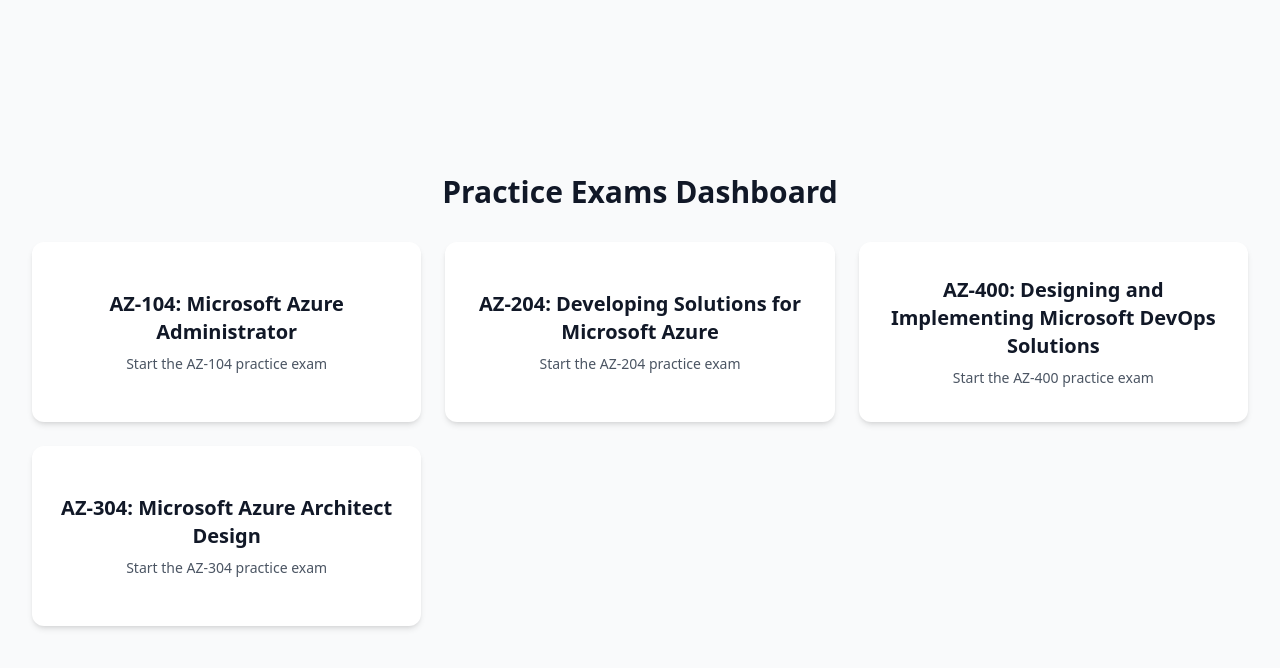
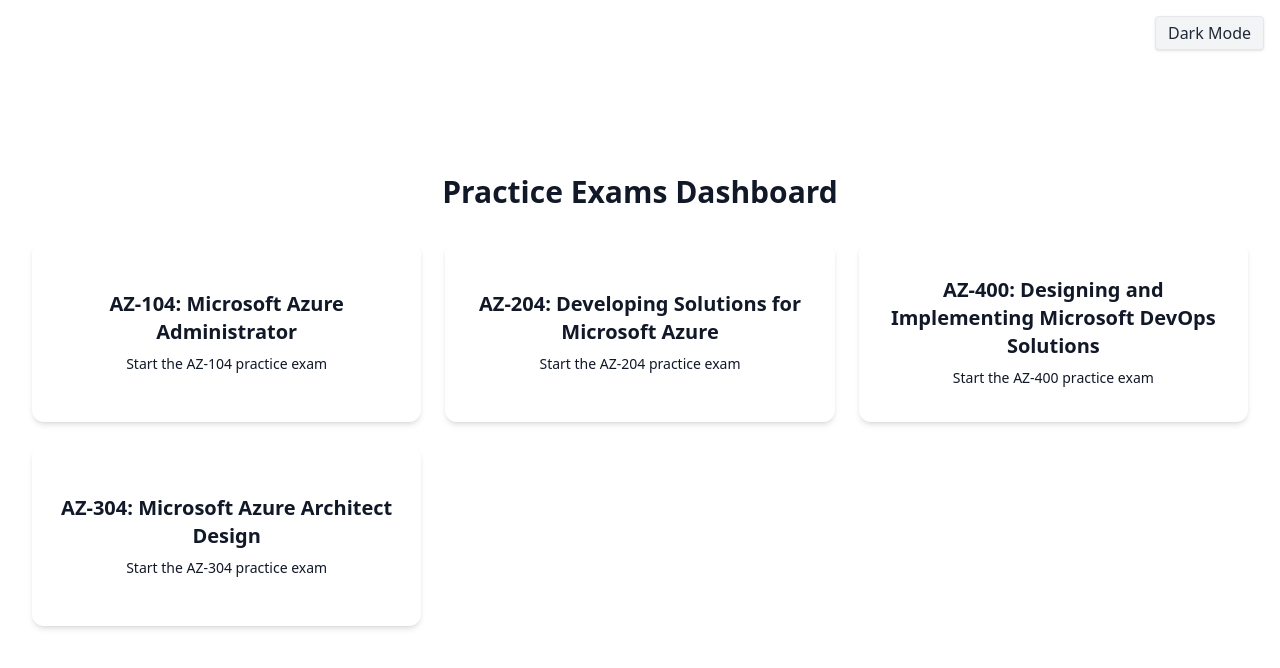
Before and after one commit to carvenmartis/azure-practice-exams, a Next.js app: page / in a window 1280 px wide. Shown: the top 668 px of the page. Built offline with nearby package versions, Linux system fonts and the light colour scheme.

Commit message:
darkmode

```diff
--- a/pages/_app.tsx
+++ b/pages/_app.tsx
@@ -1,11 +1,41 @@
+import '../styles/globals.css';
 import type { AppProps } from 'next/app';
-import '../styles/globals.css';
+import { createContext, useContext, useState } from 'react';
+
+// Create a context for dark mode
+const DarkModeContext = createContext<{
+  darkMode: boolean;
+  setDarkMode: (v: boolean) => void;
+}>({ darkMode: false, setDarkMode: () => {} });
+
+export function useDarkMode() {
+  return useContext(DarkModeContext);
+}
 
 /**
  * Custom App component that wraps every page in the application.
  * It imports the global Tailwind CSS styles and forwards all
  * properties to the underlying page component.
  */
-export default function MyApp({ Component, pageProps }: AppProps) {
-  return <Component {...pageProps} />;
+function MyApp({ Component, pageProps }: AppProps) {
+  const [darkMode, setDarkMode] = useState(false);
+
+  return (
+    <DarkModeContext.Provider value={{ darkMode, setDarkMode }}>
+      <div className={darkMode
+        ? 'dark bg-gray-900 text-white min-h-screen'
+        : 'bg-white text-gray-900 min-h-screen'}>
+        {/* Only one toggle for the whole app */}
+        <button
+          className="fixed top-4 right-4 z-50 px-3 py-1 rounded bg-gray-100 dark:bg-gray-700 text-gray-800 dark:text-gray-200 border border-gray-200 dark:border-gray-600 hover:bg-gray-200 dark:hover:bg-gray-600 transition-colors shadow"
+          onClick={() => setDarkMode((d) => !d)}
+        >
+          {darkMode ? 'Light Mode' : 'Dark Mode'}
+        </button>
+        <Component {...pageProps} />
+      </div>
+    </DarkModeContext.Provider>
+  );
 }
+
+export default MyApp;
--- a/pages/exams/[slug].tsx
+++ b/pages/exams/[slug].tsx
@@ -3,6 +3,7 @@
 import Link from 'next/link';
 import path from 'path';
 import fs from 'fs';
+import { useDarkMode } from '../_app';
 
 interface Question {
   question?: string;
@@ -43,6 +44,7 @@
 
   const [currentIndex, setCurrentIndex] = useState(0);
   const [selectedAnswers, setSelectedAnswers] = useState<number[]>([]);
+  const { darkMode } = useDarkMode();
 
   const currentQuestion = questions[currentIndex];
 
@@ -66,7 +68,7 @@
     ).length;
     const score = Math.round((correctCount / total) * 1000);
     return (
-      <div className="min-h-screen flex flex-col items-center justify-center p-4">
+      <div className={`min-h-screen flex flex-col items-center justify-center p-4 ${darkMode ? 'bg-gray-900 text-white' : 'bg-white text-gray-900'}`}>
         <h1 className="text-3xl font-bold mb-4">Exam Complete</h1>
         <p className="text-lg mb-2">
           You answered {correctCount} out of {total} questions correctly.
@@ -86,7 +88,7 @@
   const isCorrect = showFeedback && userSelection === currentQuestion.answerIndex;
 
   return (
-    <div className="min-h-screen py-10 px-4 sm:px-6 lg:px-8 flex flex-col items-center justify-center">
+    <div className={`min-h-screen py-10 px-4 sm:px-6 lg:px-8 flex flex-col items-center justify-center ${darkMode ? 'bg-gray-900 text-white' : 'bg-white text-gray-900'}`}>
       <div className="max-w-3xl w-full flex flex-col items-center">
         <h1 className="text-2xl font-bold mb-4 text-center">
           {slug.toUpperCase()} Practice Exam
@@ -95,20 +97,23 @@
           <p className="text-lg font-medium text-center">
             Question {currentIndex + 1} of {questions.length}
           </p>
-          <p className="mt-2 text-gray-800 text-center">
+          <p className={`mt-2 text-center ${darkMode ? 'text-gray-200' : 'text-gray-800'}`}>
             {currentQuestion.question}
           </p>
         </div>
         <div className="space-y-3 w-full flex flex-col items-center">
           {currentQuestion.options.map((opt, idx) => {
-            let style = 'border-gray-300 hover:bg-gray-100';
+            let style = darkMode
+              ? 'border-gray-600 hover:bg-gray-800'
+              : 'border-gray-300 hover:bg-gray-100';
             if (showFeedback && userSelection === idx) {
               style = idx === currentQuestion.answerIndex
-                ? 'border-green-500 bg-green-50'
-                : 'border-red-500 bg-red-50';
+                ? (darkMode ? 'border-green-400 bg-green-900' : 'border-green-500 bg-green-50')
+                : (darkMode ? 'border-red-400 bg-red-900' : 'border-red-500 bg-red-50');
             } else if (showFeedback && idx === currentQuestion.answerIndex) {
-              // highlight the correct answer even if not selected
-              style = 'border-green-500 bg-green-50';
+              style = darkMode
+                ? 'border-green-400 bg-green-900'
+                : 'border-green-500 bg-green-50';
             }
             return (
               <button
@@ -124,17 +129,17 @@
           })}
         </div>
         {showFeedback && (
-          <div className="mt-6 p-4 border rounded-lg bg-gray-50 flex flex-col items-center w-full">
+          <div className={`mt-6 p-4 border rounded-lg flex flex-col items-center w-full ${darkMode ? 'bg-gray-800' : 'bg-gray-50'}`}>
             <p className="font-semibold text-center">
               Correct answer: {currentQuestion.options[currentQuestion.answerIndex]}
             </p>
-            <p className="mt-2 text-gray-700 text-center">
+            <p className={`mt-2 text-center ${darkMode ? 'text-gray-200' : 'text-gray-700'}`}>
               {currentQuestion.explanation}
             </p>
             {currentQuestion.link && (
               <a
                 href={currentQuestion.link}
-                className="mt-2 inline-block text-blue-600 underline text-center"
+                className={`mt-2 inline-block underline text-center ${darkMode ? 'text-blue-400' : 'text-blue-600'}`}
                 target="_blank"
                 rel="noreferrer"
               >
--- a/pages/index.tsx
+++ b/pages/index.tsx
@@ -1,4 +1,5 @@
 import Link from 'next/link';
+import { useDarkMode } from './_app';
 
 /**
  * Home page renders a dashboard of available practice exams. The exams
@@ -25,8 +26,10 @@
     }
   ];
 
+  const { darkMode } = useDarkMode();
+
   return (
-    <div className="min-h-screen flex flex-col items-center justify-center bg-gray-50">
+    <div className={`min-h-screen flex flex-col items-center justify-center ${darkMode ? 'bg-gray-900 text-white' : 'bg-white text-gray-900'}`}>
       <div className="container mx-auto py-10 px-4 sm:px-6 lg:px-8 flex flex-col items-center">
         <h1 className="text-3xl font-bold mb-8 text-center">
           Practice Exams Dashboard
@@ -34,10 +37,10 @@
         <div className="grid grid-cols-1 sm:grid-cols-2 lg:grid-cols-3 gap-6 w-full h-full">
           {exams.map((exam) => (
             <Link key={exam.slug} href={`/exams/${exam.slug}`}>
-              <div className="cursor-pointer rounded-xl shadow-md bg-white p-6 hover:shadow-lg transition-shadow flex flex-col justify-between items-center h-full min-h-[180px]">
+              <div className={`cursor-pointer rounded-xl shadow-md p-6 hover:shadow-lg transition-shadow flex flex-col justify-between items-center h-full min-h-[180px] ${darkMode ? 'bg-gray-800 text-white' : 'bg-white text-gray-900'}`}>
                 <div className="w-full flex flex-col items-center flex-1 justify-center">
                   <h2 className="text-xl font-semibold mb-2 text-center">{exam.name}</h2>
-                  <p className="text-sm text-gray-600 text-center">
+                  <p className="text-sm text-center">
                     Start the {exam.slug.toUpperCase()} practice exam
                   </p>
                 </div>
```
